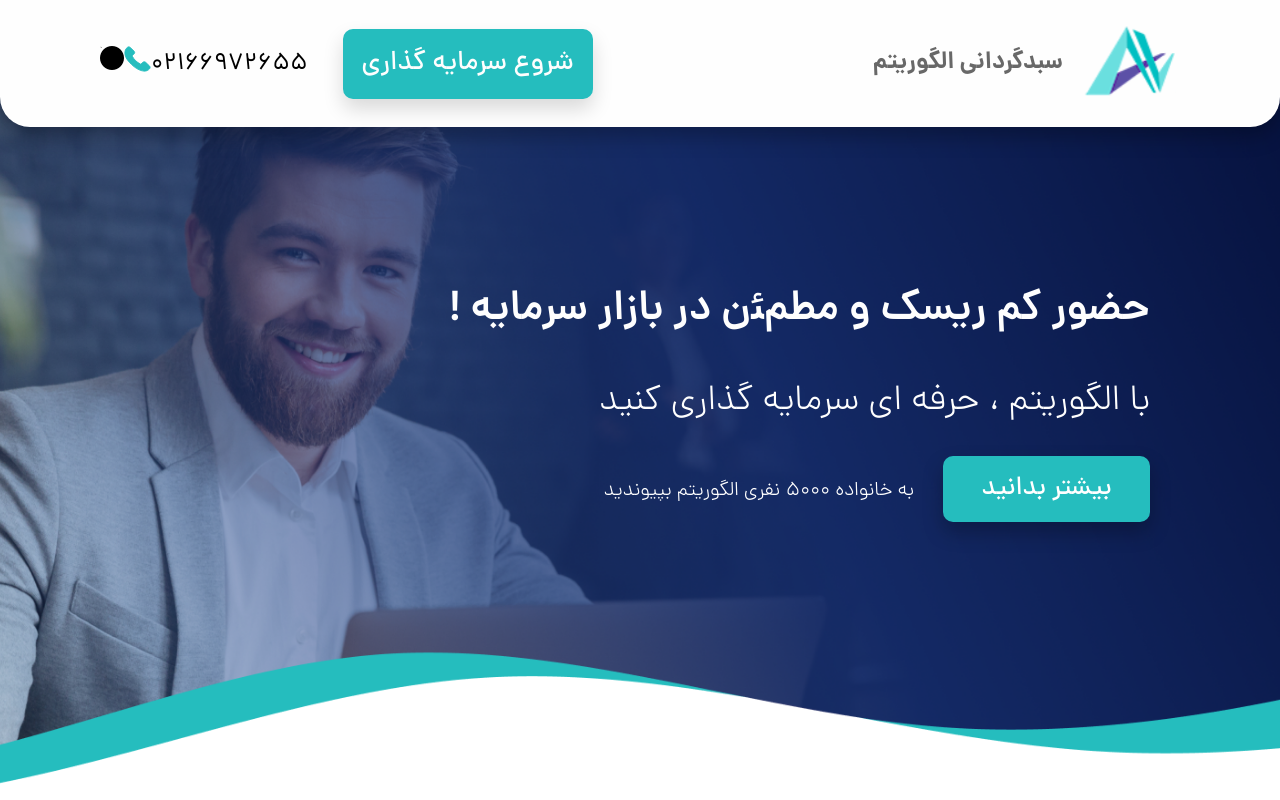
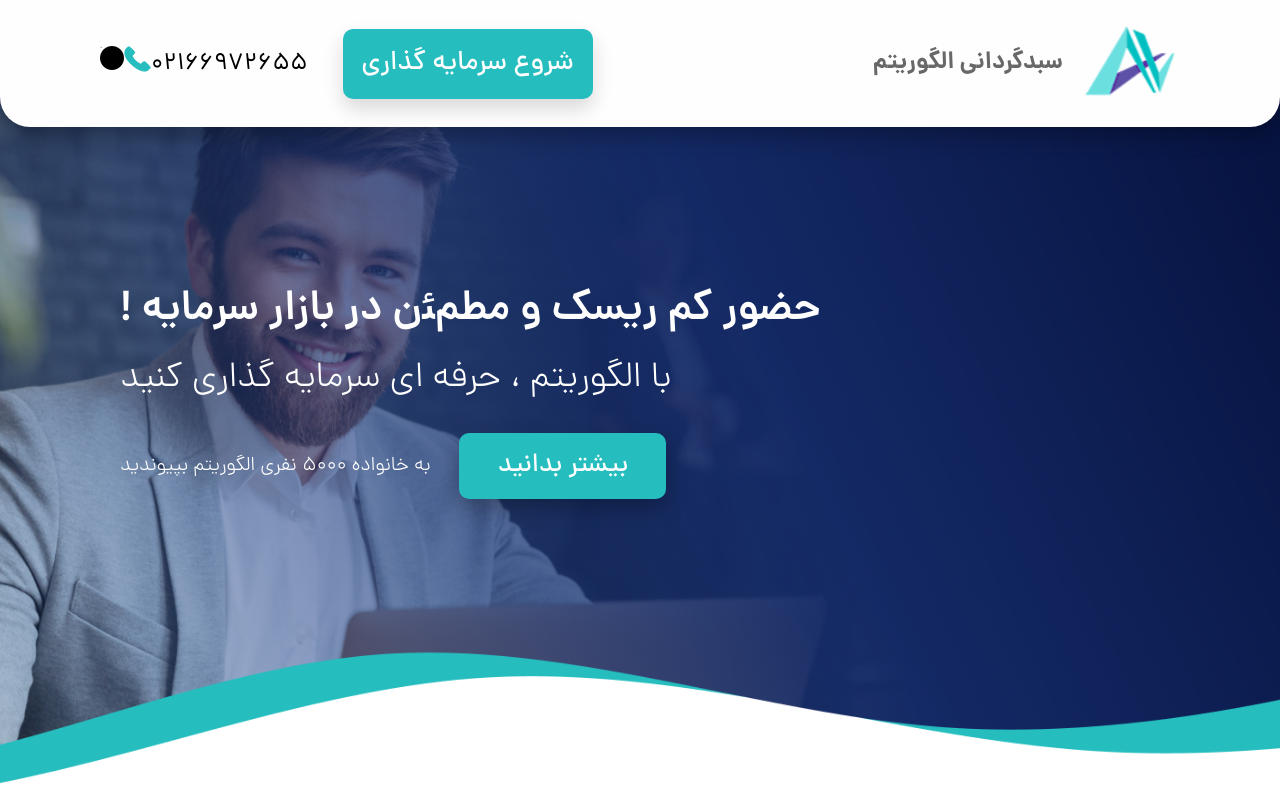
Before and after one commit to najdi123/Algorithm, a Next.js app: page / in a window 1280 px wide. Shown: the top 800 px of the page. Built offline with nearby package versions, Linux system fonts and the light colour scheme.

Commit message:
cleaned headers styles

```diff
--- a/src/components/TopHeader/TopHeader.module.css
+++ b/src/components/TopHeader/TopHeader.module.css
@@ -11,6 +11,8 @@
     flex-direction: column;
     align-items: center;
     text-align: center;
+
+    padding: 0 20px;
 }
 
 .topTitle {
@@ -40,7 +42,8 @@
 
 .actionWrapper {
     position: absolute;
-    bottom: 95px;
+    /*bottom: 95px;*/
+    bottom: 14vh;
 }
 
 .actionButton {
@@ -83,9 +86,7 @@
 }
 
 @media (min-width: 576px) {
-}
 
-@media (min-width: 768px) {
     .headerWrapper {
         height: 100vh;
         /*width: 100vw;*/
@@ -93,27 +94,84 @@
         background-position: center;
         background-repeat: no-repeat;
         background-size: cover;
+
+        align-items: end;
+
+        padding: 0 40px;
+    }
+
+    .topTitle {
+        font-weight: 600;
+        font-size: 22px;
+        line-height: 44px;
+
+        height: 44px;
+
+        text-align: right;
+        padding: 0;
+        margin: 202px 0 0 0;
+    }
+    .bottomTitle{
+        padding: 0;
+        margin: 0;
+
+        font-weight: 300;
+        font-size: 20px;
+        line-height: 40px;
+
+        height: 40px;
+    }
+    .actionWrapper {
+        display: flex;
+        position: inherit;
+        margin: 24px 0;
+        align-items: center;
+    }
+    .actionButton {
+        width: 102px;
+        height: 42px;
+        background: #25BDBE;
+        box-shadow: 0px 10px 20px rgba(0, 0, 0, 0.25);
+        border-radius: 10px;
+    }
+    .actionButton div{
+        font-weight: 500;
+        font-size: 15px;
+        /*line-height: 40px;*/
+    }
+    .description {
+        font-size: 15px;
+        /*line-height: 30px;*/
+        padding-right: 29px;
+        margin: 0;
+    }
+}
+
+@media (min-width: 768px) {
+    .headerWrapper {
+        padding: 0 60px;
     }
 }
 
 @media (min-width: 992px) {
+    .headerWrapper {
+        padding: 0 80px;
+    }
 }
 
 @media (min-width: 1200px) {
+
+    .headerWrapper {
+        padding: 0 120px;
+    }
 
     .topTitle {
         font-weight: 600;
         font-size: 42px;
         line-height: 77px;
 
-        position: absolute;
         height: 77px;
-        /*left: 945px;*/
-        right: 130px;
-        top: 272px;
-
-        padding: 0;
-        margin: 0;
+        margin: 272px 0 0 0;
     }
     .bottomTitle{
         padding: 0;
@@ -123,15 +181,12 @@
         font-size: 36px;
         line-height: 60px;
 
-        position: absolute;
         height: 60px;
-        right: 130px;
-        top: 372px;
     }
     .actionWrapper {
         display: flex;
-        right: 130px;
-        top: 456px;
+        position: inherit;
+        margin: 24px 0;
     }
     .actionButton {
         width: 207px;
@@ -155,21 +210,14 @@
 
 @media (min-width: 1900px) {
     .headerWrapper {
-        /*text-align: right !important;*/
+        padding: 0 140px;
     }
     .topTitle {
         font-weight: 600;
         font-size: 50px;
         line-height: 77px;
 
-        position: absolute;
         height: 77px;
-        /*left: 945px;*/
-        right: 130px;
-        top: 272px;
-
-        padding: 0;
-        margin: 0;
     }
     .bottomTitle{
         padding: 0;
@@ -179,10 +227,7 @@
         font-size: 40px;
         line-height: 60px;
 
-        position: absolute;
         height: 60px;
-        right: 130px;
-        top: 372px;
     }
     .actionWrapper {
         display: flex;
```
